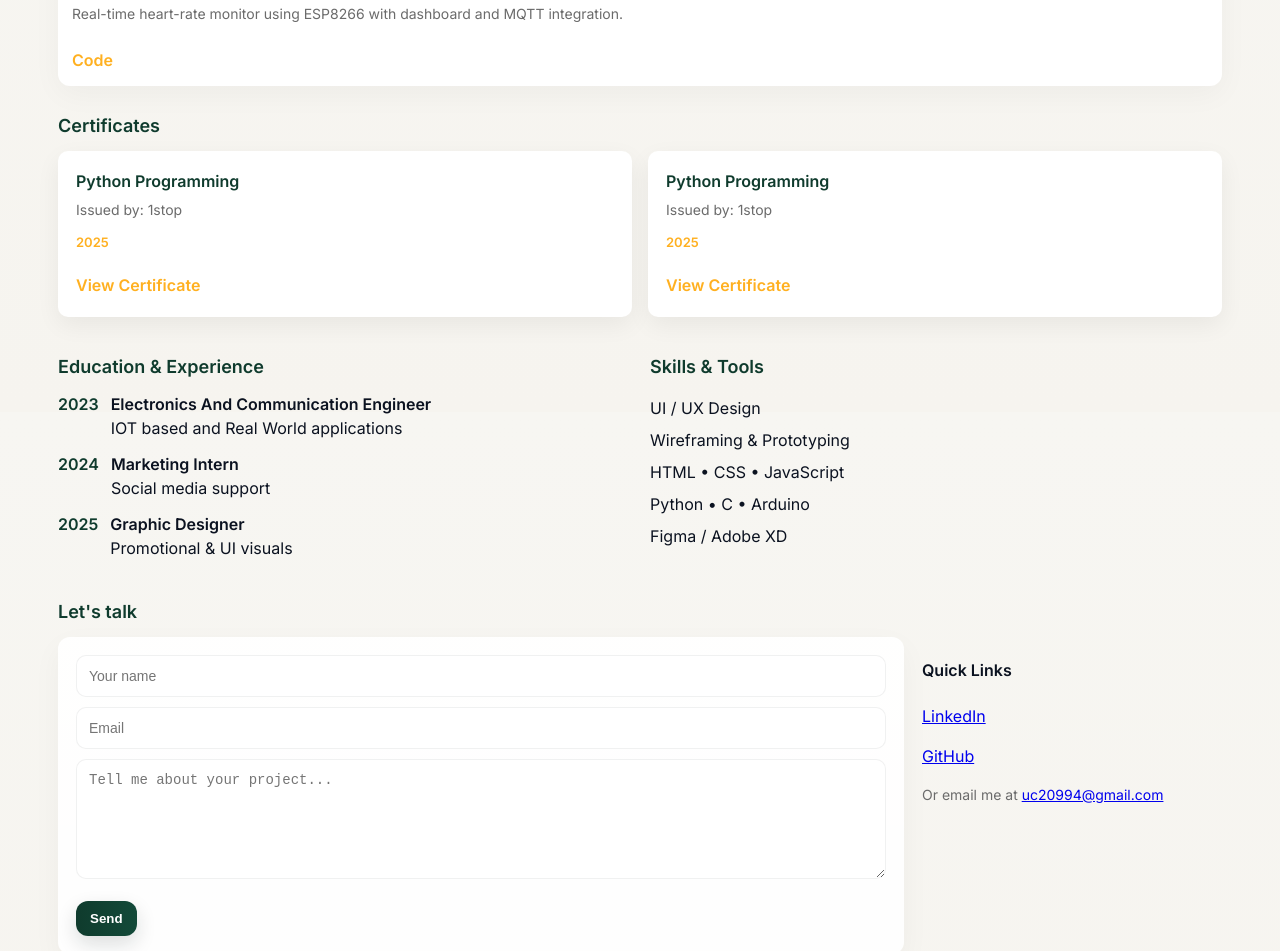
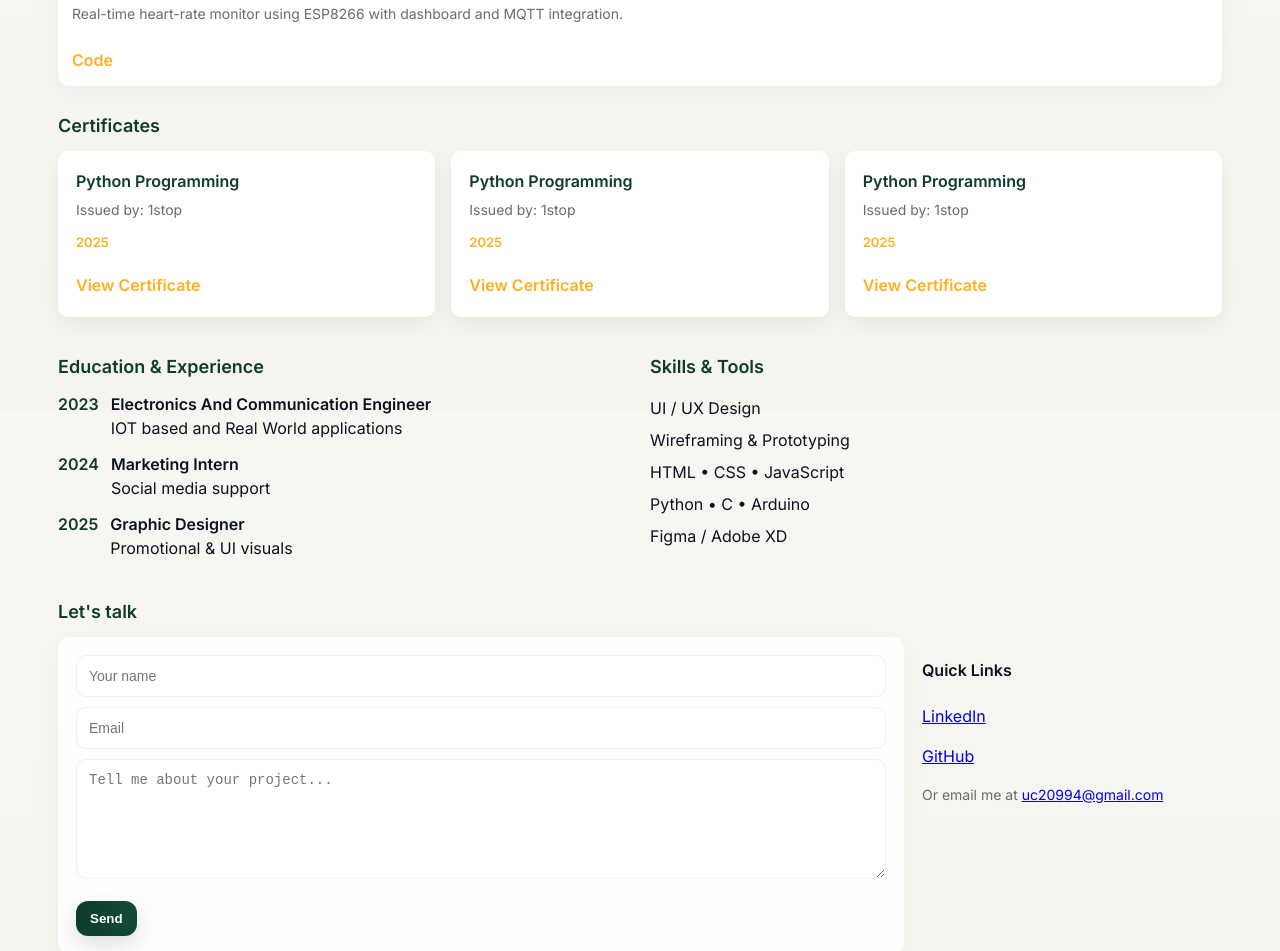
Before and after one commit to uc20994-maker/Umesh, a plain HTML site: page index.html in a window 1280 px wide. Shown: the part 1188-2139 px from the top of the page. Drawn offline with nearby package versions, Linux system fonts and the light colour scheme.

Commit message:
new certificate added

```diff
--- a/index.html
+++ b/index.html
@@ -124,6 +124,12 @@
       <p class="year">2025</p>
       <a href="https://www.1stop.ai/student-board/certificates" target="https://www.1stop.ai/student-board/certificates" class="cert-link">View Certificate</a>
     </div>
+    <div class="cert-card">
+      <h4>Python Programming</h4>
+      <p class="issuer">Issued by: 1stop</p>
+      <p class="year">2025</p>
+      <a href="https://www.1stop.ai/student-board/certificates" target="https://www.1stop.ai/student-board/certificates" class="cert-link">View Certificate</a>
+    </div>
 
   </div>
 </section>
```
